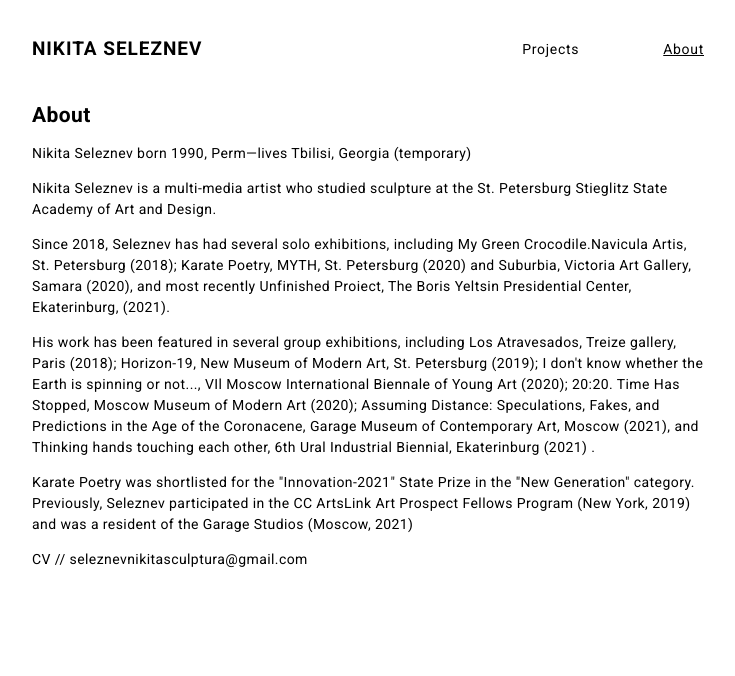
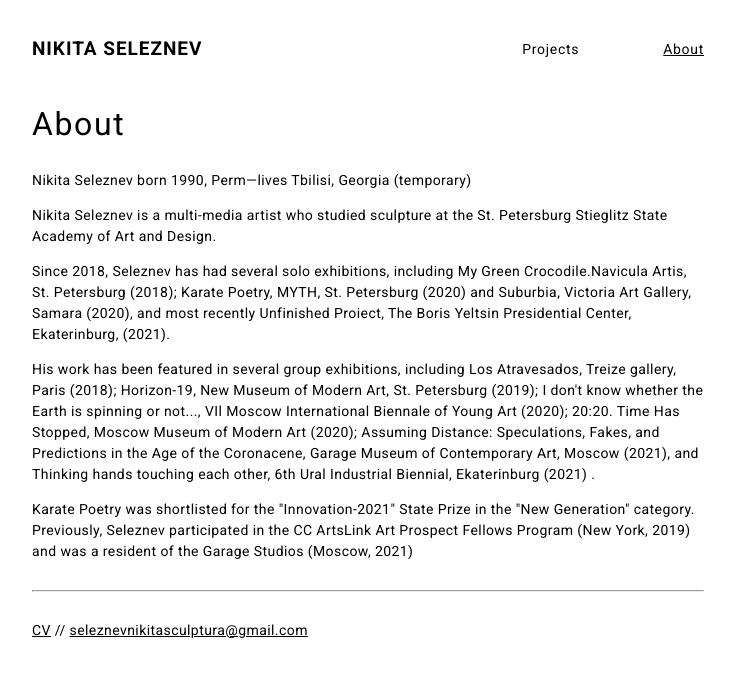
Before and after one commit to nikitaseleznev/nikita-gatsby-prismic, a Gatsby site: page /about in a window 1280 px wide. Shown: the whole page, without its empty margins (272-1007 px from the left). Built offline with nearby package versions, Linux system fonts and the light colour scheme; Gatsby itself is replaced by a stand-in of ours.

Commit message:
cleaning

```diff
--- a/src/components/styles.css
+++ b/src/components/styles.css
@@ -27,7 +27,6 @@ body {
 
 .text-container {
   margin-bottom: 7.5rem;
-  padding: 0 12px;
 }
 
 .main {
@@ -48,8 +47,11 @@ body {
     margin: 30px auto;
 }
 
-h1 {
-  padding: 0 15px;
+h1, h2 {
+  font-size: 32px;
+  font-weight: 400;
+  line-height: 38px;
+  letter-spacing: 0.05em;
 }
 
 a {
@@ -63,11 +65,11 @@ a:hover {
 
 ul {
   list-style: none;
-  padding: 0 12px;
+  padding: 0;
 }
 
 li {
-  margin-bottom: 12px;
+    margin-bottom: 1rem;
 }
 
 .img {
--- a/src/components/video-back.module.css
+++ b/src/components/video-back.module.css
@@ -44,6 +44,8 @@
   @media (max-width: 576px) {
     .videoForeground {
         width: calc(100vh * 2);
-        left: -107%;
+        left: 50%;
+        top: 50%;
+        transform: translate(-50%, -50%);
     }
   }
--- a/src/pages/about.js
+++ b/src/pages/about.js
@@ -1,8 +1,11 @@
 import React from 'react'
+import s from './about.module.css'
 
 import Layout from '../components/layout'
 const IndexPage = ({ data, location }) => (
     <Layout location={location}>
+        <div className={s.container}>
+            {console.log(data)}
             <h2>About</h2>
             <p>Nikita Seleznev	born 1990, Perm—lives Tbilisi, Georgia (temporary)
             </p>
@@ -17,10 +20,16 @@ Contemporary Art, Moscow (2021), and Thinking hands touching each other, 6th Ura
                 (Moscow, 2021)
             </p>
 
+            <hr />
+
             <p>
-      <a href="https://docs.google.com/document/d/e/2PACX-1vRioH2RT1qibRX1Wl98U-nf-3srSwI84rYBpHNDq35nQdDKp7bOZHCnVU5K-8V_fV_B30EHXHBQEk58/pub?embedded=true" target="_blank" rel="noopener noreferrer">CV</a>&nbsp;&#47;&#47; seleznevnikitasculptura@gmail.com
+                <a href="https://docs.google.com/document/d/e/2PACX-1vRioH2RT1qibRX1Wl98U-nf-3srSwI84rYBpHNDq35nQdDKp7bOZHCnVU5K-8V_fV_B30EHXHBQEk58/pub?embedded=true" target="_blank" rel="noopener noreferrer">CV</a>
+                &nbsp;&#47;&#47;&nbsp;
+                <a href='mailto:seleznevnikitasculptura@gmail.com'>
+                    seleznevnikitasculptura@gmail.com
+                </a>
             </p>
-
+        </div>
     </Layout>
 )
 
--- /dev/null
+++ b/src/pages/about.module.css
@@ -0,0 +1,7 @@
+.container hr {
+    margin: 2rem 0;
+}
+
+.container a {
+    text-decoration: underline;
+}
--- a/src/pages/projects.js
+++ b/src/pages/projects.js
@@ -2,7 +2,7 @@ import React from 'react'
 import { Link, graphql } from 'gatsby'
 import Layout from '../components/layout'
 
-export default ({data, location}) => (
+export default ({ data, location }) => (
     <Layout location={location}>
         <h1>Projects</h1>
         <ul>
```
Also changed, not shown: 1 other file. Lines whose indentation alone changed are shown as unchanged.
